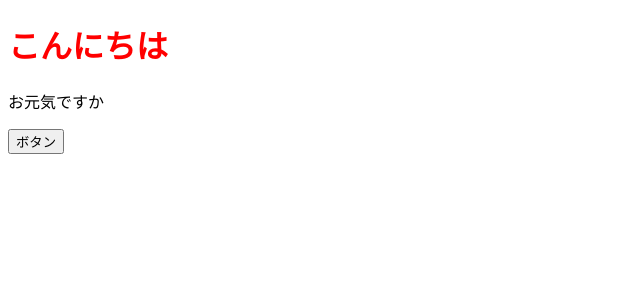
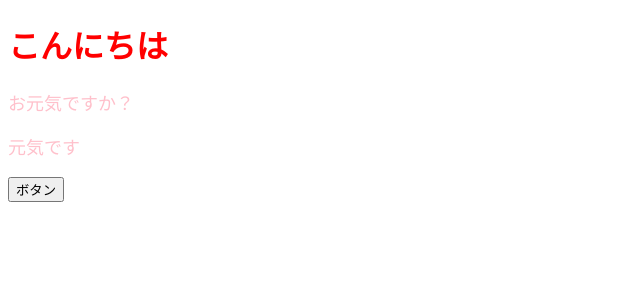
Before and after one commit to ShinjiNakagawa1127/React1, a React (Create React App) app: page / in a window 1280 px wide. Shown: the top 300 px of the page, without its empty margins (0-640 px from the left). Built offline with nearby package versions, Linux system fonts and the light colour scheme.

Commit message:
Update 3 files

```diff
--- a/src/App.jsx
+++ b/src/App.jsx
@@ -1,11 +1,21 @@
 import React from "react";
-
+import ColorfulMessage from "./conponents/colorful";
+const contentStyle = {
+  color: "blue",
+  fontSize: "18px",
+};
+const contentLedyStyle = {
+  color: "pink",
+  fontSize: "18px",
+};
 const App = () => {
   const onClickButton = () => alert();
+
   return (
     <>
       <h1 style={{ color: "red" }}>こんにちは</h1>
-      <p>お元気ですか</p>
+      <ColorfulMessage color="pink" >お元気ですか？</ColorfulMessage>
+      <ColorfulMessage color="pink"  >元気です</ColorfulMessage>
       <button onClick={onClickButton}>ボタン</button>
     </>
   );
--- /dev/null
+++ b/src/conponents/colorful.js
@@ -0,0 +1,13 @@
+import React from "react";
+const ColorfulMessage =(props)=>{
+    const contentStyle ={
+        color: props.color,
+        fontSize: '18px'
+      };
+
+    return(
+        <p style={contentStyle}>{props.children}</p>
+    );
+}
+
+export default ColorfulMessage;
--- a/src/index.js
+++ b/src/index.js
@@ -1,6 +1,5 @@
 import React from "react";
 import ReactDom from "react-dom";
-import App from "./App"
-
+import App from "./App.jsx";
 
 ReactDom.render(<App />, document.getElementById("root"));
```
